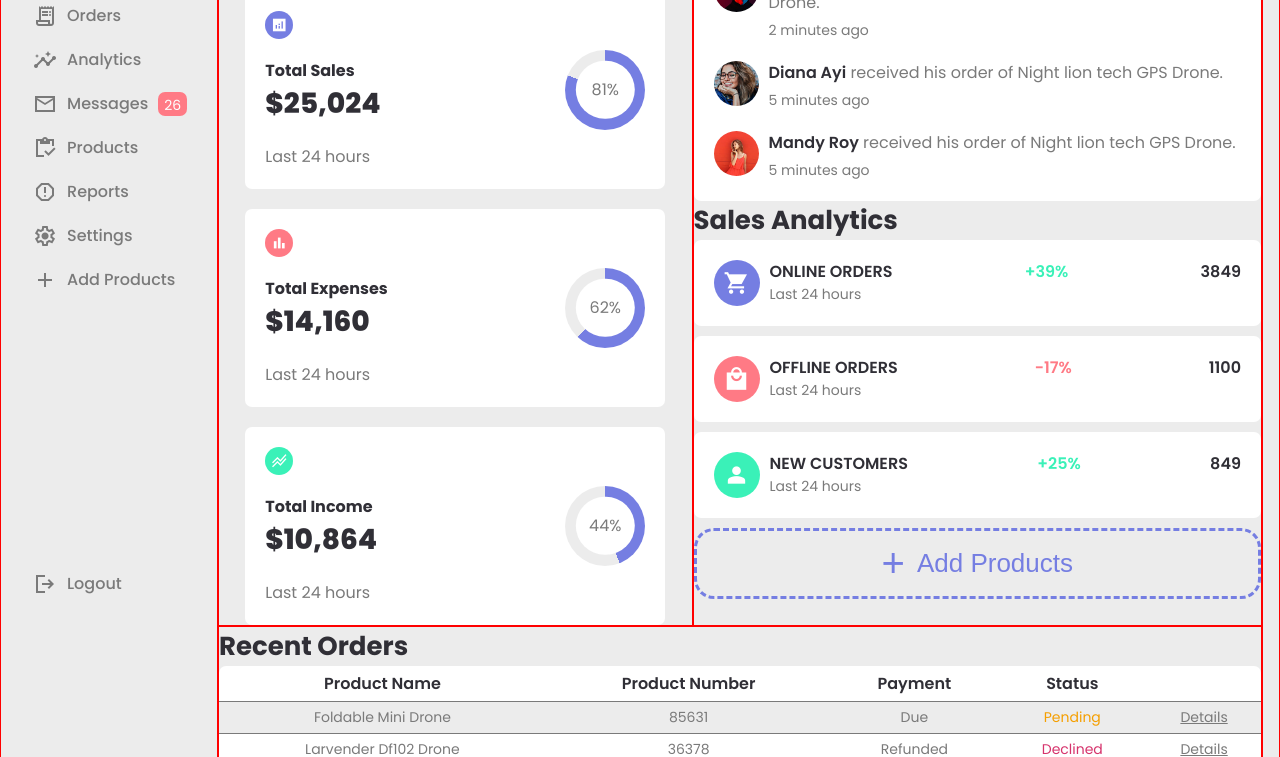
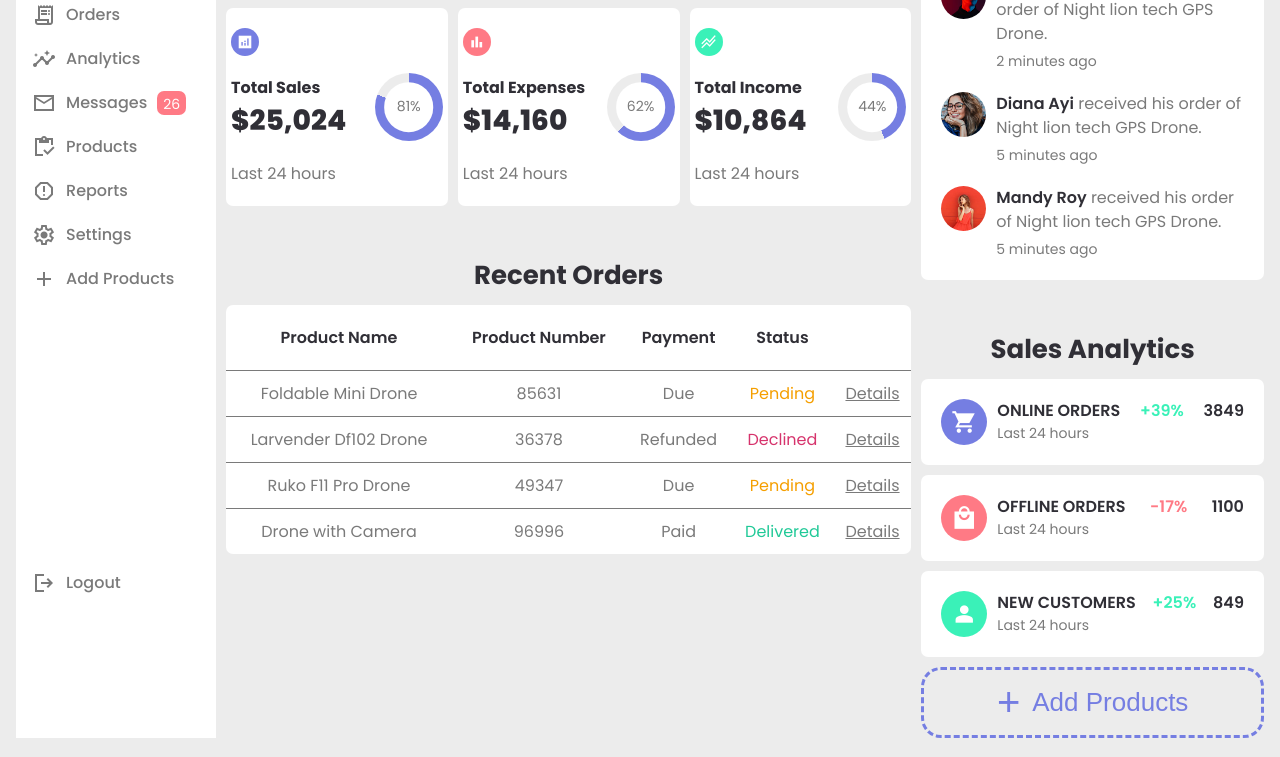
Before and after one commit to lantranad2/egator-admin-dashboard, a website built with Parcel: page src/index.html in a window 1280 px wide. Shown: the part 165-922 px from the top of the page. Built offline with nearby package versions, Linux system fonts and the light colour scheme.

Commit message:
Put all parts together.

```diff
--- a/src/sass/abstracts/_variables.scss
+++ b/src/sass/abstracts/_variables.scss
@@ -1,13 +1,2 @@
 $gutter: 1.6rem;
-
-// $color-primary: #757ee2;
-// $color-secondary: #ff7a85;
-// $color-tertiary: #3af1b8;
-// $color-heading: #302f36;
-// $color-muted: #94949b;
-// $color-muted-light: #e1e2f0;
-// $color-light: #fff;
-
-$border-radius: 7px;
-
 $transition: all 0.2s;
--- a/src/sass/base/_reset.scss
+++ b/src/sass/base/_reset.scss
@@ -31,13 +31,7 @@ body {
   --color-status-delivered: #20c997;
 
   &.dark-mode {
-    // --color-primary: ;
-    // --color-secondary: ;
-    // --color-tertiary: ;
     --color-heading: #fff;
-    // --color-muted: ;
-    // --color-muted-light: ;
-    // --color-light: ;
     --color-bg: #1f2125;
     --color-bg-light: #333536;
     --color-bg-dark: #101010;
@@ -56,8 +50,6 @@ body {
   margin-inline: auto;
   padding-left: $gutter;
   padding-right: $gutter;
-
-  border: 1px solid #f00;
 }
 
 ul {
--- a/src/sass/components/_card.scss
+++ b/src/sass/components/_card.scss
@@ -8,8 +8,4 @@
   @include xs-4 {
     padding: 2rem 1rem;
   }
-
-  @include xl-2 {
-    // padding: 5px;
-  }
 }
--- a/src/sass/components/_progress-circle.scss
+++ b/src/sass/components/_progress-circle.scss
@@ -33,12 +33,12 @@
     background: var(--color-bg-light);
   }
 
-  @include xl-2 {
-    // width: 5rem;
-    // height: 5rem;
+  @include xl-3 {
+    width: 6.8rem;
+    height: 6.8rem;
 
-    // &__percent {
-    //   font-size: 1.2rem;
-    // }
+    &__percent {
+      font-size: 1.4rem;
+    }
   }
 }
--- a/src/sass/layout/_body.scss
+++ b/src/sass/layout/_body.scss
@@ -4,15 +4,7 @@ body {
   display: grid;
   grid-template-columns: 1fr;
   grid-template-rows: 7rem;
-
-  .nav {
-  }
-
-  .aside {
-  }
-
-  .main {
-  }
+  column-gap: 1rem;
 
   @include lg {
     grid-template-columns: 10.5rem 1fr;
@@ -22,9 +14,7 @@ body {
     }
 
     .aside {
-    }
-
-    .main {
+      height: auto;
     }
   }
 
--- a/src/sass/layout/_main.scss
+++ b/src/sass/layout/_main.scss
@@ -1,29 +1,13 @@
 @use "../abstracts/mixins" as *;
 
 .main {
-  border: 1px solid #f00;
-
-  & > * {
-    border: 1px solid #f00;
-  }
-
-  .dashboard {
-  }
-
-  .orders {
-  }
-
-  .updates-sales {
-  }
+  display: grid;
+  row-gap: 5rem;
 
   @include lg {
-    display: grid;
     grid-template-columns: 5fr 6fr;
-    grid-template-rows: min-content;
-
-    .dashboard {
-    }
-
+    grid-template-rows: min-content 1fr;
+    column-gap: 1rem;
     .orders {
       grid-column: 1 / -1;
     }
@@ -35,17 +19,14 @@
   }
 
   @include xl-3 {
-    // grid-template-columns: 12fr 5fr;
+    grid-template-columns: 2fr 1fr;
 
-    // .dashboard {
-    // }
+    .orders {
+      grid-column: 1 / 2;
+    }
 
-    // .orders {
-    //   grid-column: 1 / 2;
-    // }
-
-    // .updates-sales {
-    //   grid-row: 1 / span 2;
-    // }
+    .updates-sales {
+      grid-row: 1 / -1;
+    }
   }
 }
--- a/src/sass/sections/_dashboard.scss
+++ b/src/sass/sections/_dashboard.scss
@@ -7,6 +7,8 @@
     color: var(--color-heading);
     font-size: 3.6rem;
     line-height: 1;
+    text-align: center;
+    margin-bottom: 1rem;
   }
 
   &__date {
@@ -14,6 +16,7 @@
     width: max-content;
     padding: 1rem 1.6rem;
     border-radius: 7px;
+    margin: 0 auto;
   }
 
   &__date-input {
@@ -24,6 +27,7 @@
   }
 
   &__totals {
+    margin-top: 1rem;
     display: flex;
     flex-direction: column;
     gap: 2rem;
@@ -33,7 +37,6 @@
   &__total {
     width: 100%;
     max-width: 420px;
-    // max-width: 250px;
     display: flex;
     justify-content: space-between;
     align-items: center;
@@ -60,25 +63,14 @@
     font-weight: 800;
   }
 
-  &__total-text {
-  }
+  @include xl-3 {
+    &__totals {
+      flex-direction: row;
+      gap: 1rem;
+    }
 
-  @include xl-2 {
-    // &__totals {
-    //   flex-direction: row;
-    //   gap: 5px;
-    // }
-
-    // &__total-subheading {
-    //   font-size: 1.4rem;
-    // }
-
-    // &__total-heading {
-    //   font-size: 2rem;
-    // }
-
-    // &__total-text {
-    //   font-size: 1.4rem;
-    // }
+    &__total {
+      padding: 2rem 5px;
+    }
   }
 }
--- a/src/sass/sections/_orders.scss
+++ b/src/sass/sections/_orders.scss
@@ -2,13 +2,14 @@
 
 .orders {
   &__heading {
+    text-align: center;
     color: var(--color-heading);
     font-size: 2.6rem;
+    margin-bottom: 1rem;
   }
 
   &__table {
     width: 100%;
-    padding: 2rem 5px;
     border-collapse: collapse;
   }
 
@@ -16,7 +17,7 @@
     writing-mode: vertical-rl;
     transform: rotate(180deg);
     color: var(--color-heading);
-    padding: 5px;
+    padding: 2rem 5px;
     border-bottom: 0.5px solid var(--color-muted);
     font-weight: 600;
     text-align: left;
@@ -29,17 +30,13 @@
       background: var(--color-bg);
     }
 
-    &:nth-child(odd) {
-      background: var(--color-bg);
-    }
-
     &:not(:last-child) {
       border-bottom: 0.5px solid var(--color-muted);
     }
   }
 
   &__tbody-td {
-    padding: 5px;
+    padding: 1rem 5px;
     color: var(--color-muted);
     font-size: 1.4rem;
   }
@@ -75,12 +72,9 @@
       transform: none;
       text-align: center;
     }
+
+    &__tbody-td {
+      font-size: 1.6rem;
+    }
   }
 }
-
-table,
-th,
-td {
-  // border: 1px solid #00f;
-  // border-collapse: collapse;
-}
--- a/src/sass/sections/_sidebar.scss
+++ b/src/sass/sections/_sidebar.scss
@@ -11,6 +11,7 @@
   transform: translateX(-101%);
   transition: 0.5s ease-in-out;
   color: var(--color-muted);
+  background: var(--color-bg-light);
 
   &__heading {
     display: flex;
@@ -89,9 +90,6 @@
     }
   }
 
-  &__menu-icon {
-  }
-
   &__text {
     font-weight: 500;
   }
--- a/src/sass/sections/_updates-sales.scss
+++ b/src/sass/sections/_updates-sales.scss
@@ -2,12 +2,17 @@
 @use "../abstracts/mixins" as *;
 
 .updates-sales {
+  display: flex;
+  flex-direction: column;
+  gap: 5rem;
 }
 
 .updates {
   &__heading {
     color: var(--color-heading);
     font-size: 2.6rem;
+    text-align: center;
+    margin-bottom: 1rem;
   }
 
   &__list {
@@ -23,20 +28,10 @@
   gap: 1rem;
   color: var(--color-muted);
 
-  & > * {
-    // border: 1px solid #f00;
-  }
-
-  &__img {
-  }
-
   &__detail {
     display: flex;
     flex-direction: column;
     gap: 5px;
-  }
-
-  &__description {
   }
 
   &__name {
@@ -51,8 +46,10 @@
 
 .sales {
   &__heading {
+    text-align: center;
     color: var(--color-heading);
     font-size: 2.6rem;
+    margin-bottom: 1rem;
   }
 
   &__list {
@@ -83,8 +80,6 @@
 
   &__btn-plus {
     font-size: 4rem;
-    // font-family: inherit;
-    // font-weight: 100;
   }
 }
 
```
